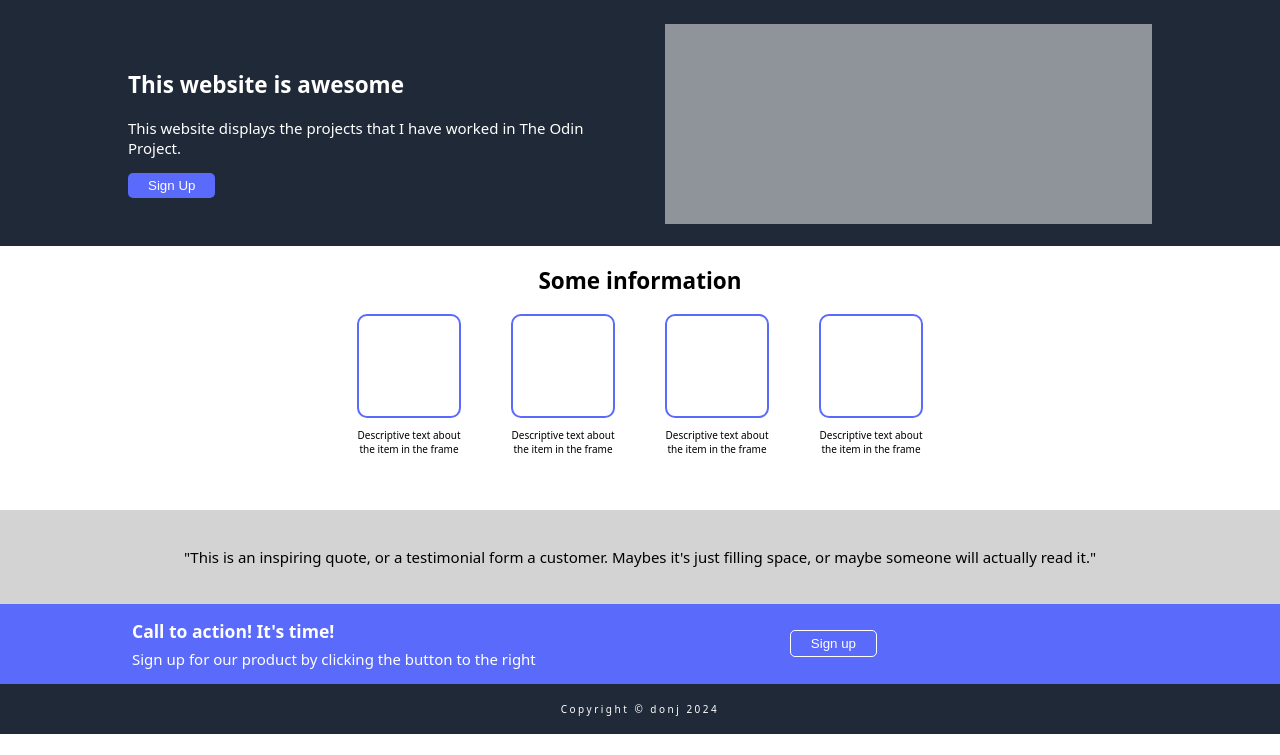
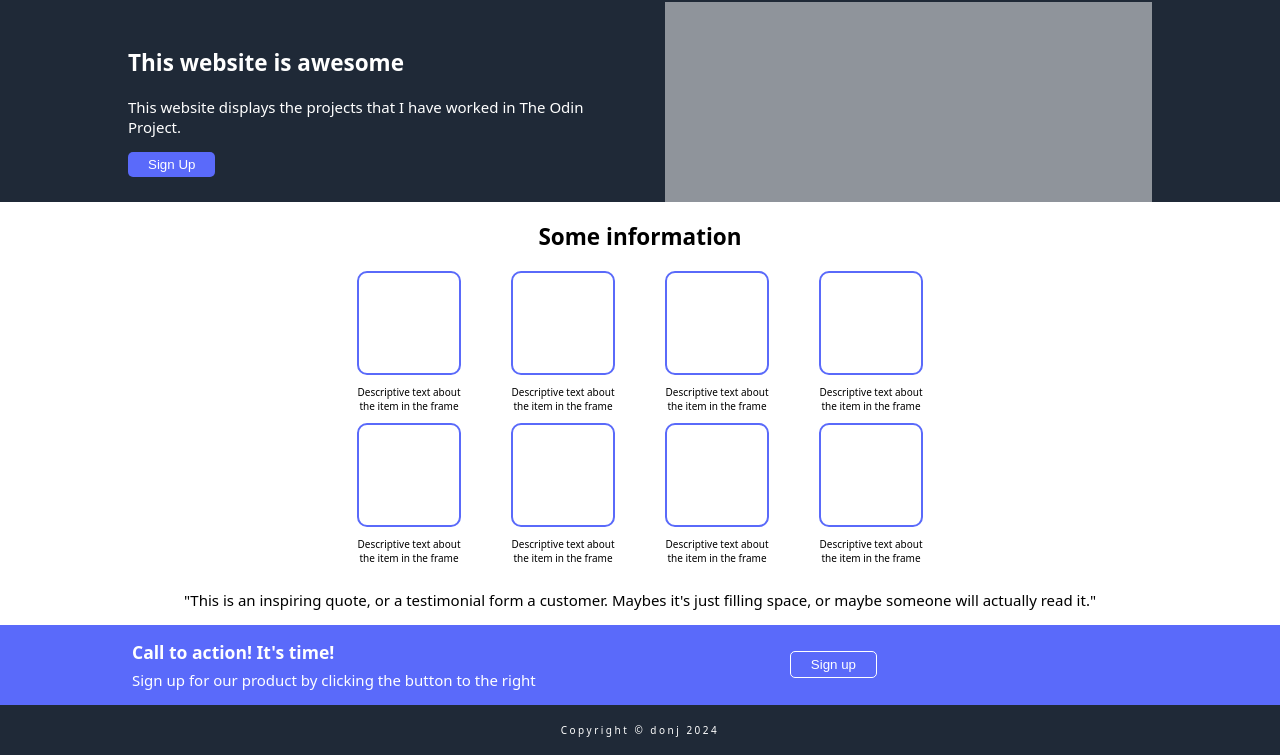
Before and after one commit to donjd/flexbox-practice-website, a plain HTML site: page index.html in a window 1280 px wide. Shown: the part 66-821 px from the top of the page. Before the commit the page ends 800 px from the top, so only its background shows below. Drawn offline with Linux system fonts and the light colour scheme.

Commit message:
Update flexbox properties

```diff
--- a/index.html
+++ b/index.html
@@ -48,6 +48,24 @@
                         <p>Descriptive text about the item in the frame</p>
                     </div>
                 </div>
+                <div class="cards2">
+                    <div class="card">
+                        <div class="frame"></div>
+                        <p>Descriptive text about the item in the frame</p>
+                    </div>
+                    <div class="card">
+                        <div class="frame"></div>
+                        <p>Descriptive text about the item in the frame</p>
+                    </div>
+                    <div class="card">
+                        <div class="frame"></div>
+                        <p>Descriptive text about the item in the frame</p>
+                    </div>
+                    <div class="card">
+                        <div class="frame"></div>
+                        <p>Descriptive text about the item in the frame</p>
+                    </div>
+                </div>
             </section>
             <section class="quote">
                 <blockquote>"This is an inspiring quote, or a testimonial form a customer. Maybes it's just filling space, or maybe someone will actually read it."</blockquote>
--- a/style.css
+++ b/style.css
@@ -75,6 +75,14 @@ section > *, header > * {
 }
 
 .cards {
+    /* flex: 1 1 300px; */
+    display: flex;
+    justify-content: center;
+    gap: 50px;
+}
+
+.cards2 {
+    /* flex: 1 1 300px; */
     display: flex;
     justify-content: center;
     gap: 50px;
@@ -103,7 +111,7 @@ section > *, header > * {
 
 .quote {
     flex: 1 1 auto;
-    background-color: lightgray;
+    /* background-color: lightgray; */
     display: flex;
     justify-content: center;
     align-items: center;
```
